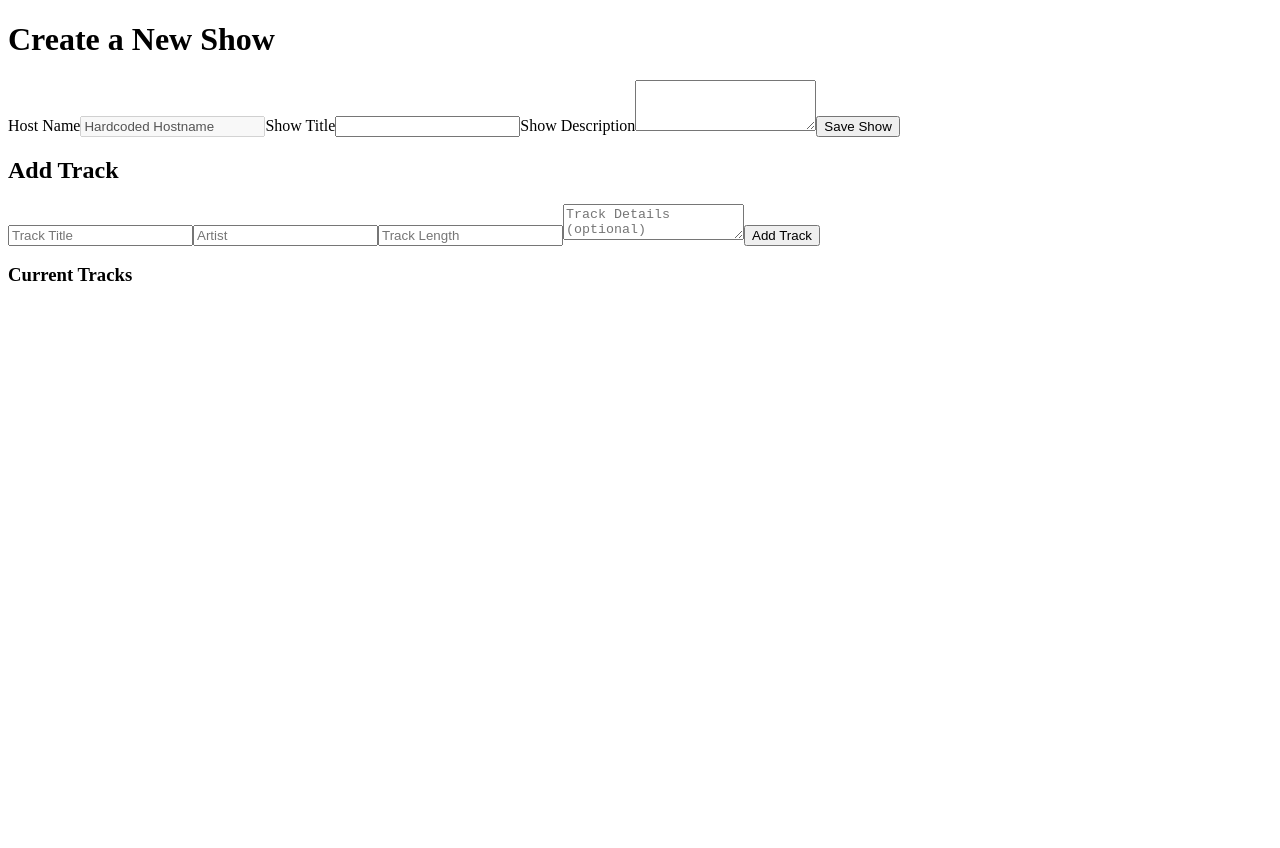
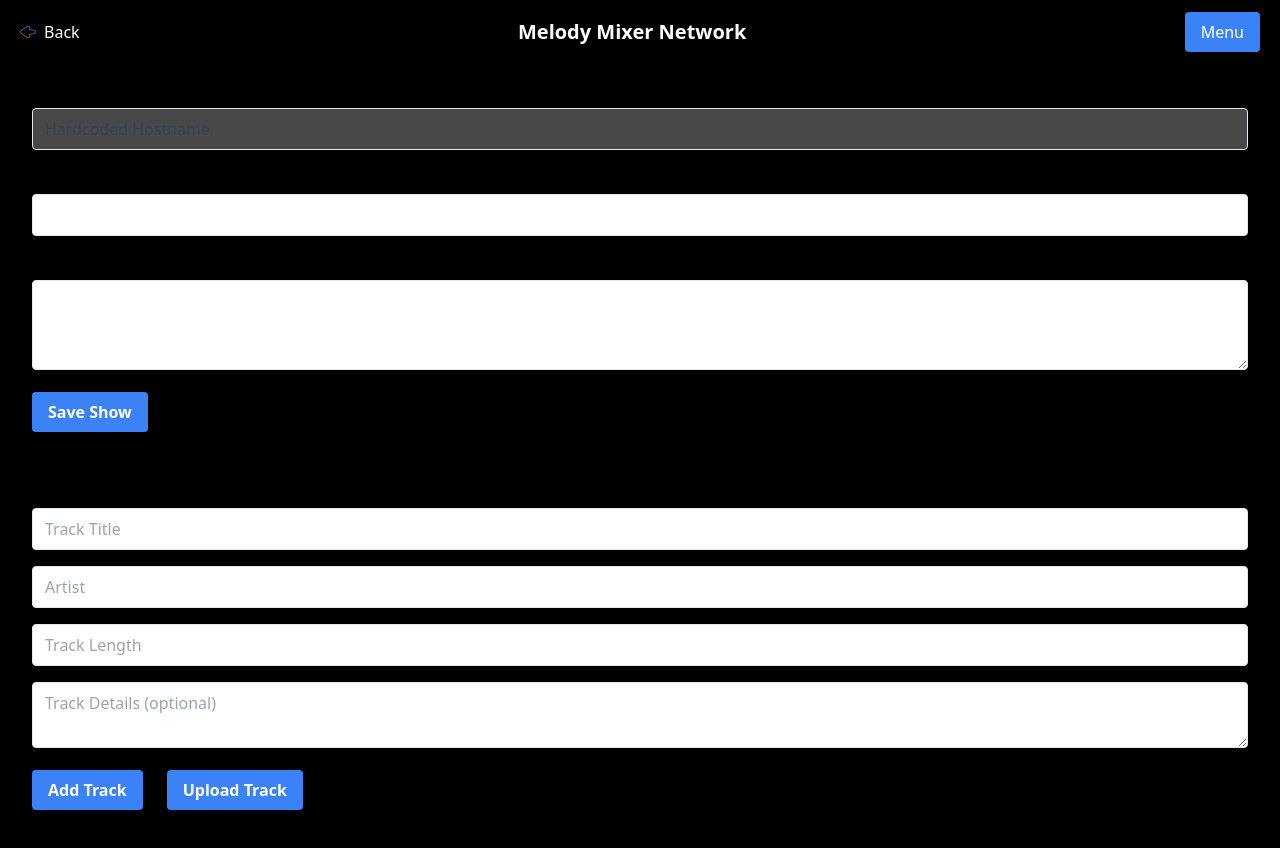
Before and after one commit to rpoole444/melodyMixerNetwork, a Next.js app: page /CreateShow in a window 1280 px wide. Shown: the top 848 px of the page. Before the commit the page ends 800 px from the top, so only its background shows below. Built offline with nearby package versions, Linux system fonts and the light colour scheme.

Commit message:
Get Contextapi state management setup!

```diff
--- a/src/components/LoginComponent.tsx
+++ b/src/components/LoginComponent.tsx
@@ -1,5 +1,7 @@
 import { useState, FormEvent } from 'react';
 import { useMutation } from 'react-query';
+import { useUser } from '@/contexts/UserContext';
+
 
 interface LoginComponentProps {
   onLoginSuccess: () => void;
@@ -8,6 +10,7 @@ interface LoginComponentProps {
 const LoginComponent: React.FC<LoginComponentProps> = ({ onLoginSuccess }) => {
   const [email, setEmail] = useState<string>('');
   const [password, setPassword] = useState<string>('');
+  // const { login }:any = useUser();
 
   // Define the mutation for the login process
   const loginMutation = useMutation(async () => {
@@ -33,17 +36,21 @@ const LoginComponent: React.FC<LoginComponentProps> = ({ onLoginSuccess }) => {
   //   onError: (error: Error) => {
   //     alert(error.message);
   //   }
+  // console.log('Login successful:', data);
+      onLoginSuccess();
   });
 
   const handleLogin = (e: FormEvent<HTMLFormElement>) => {
     e.preventDefault();
     loginMutation.mutate(); // Trigger the mutation
+    // login()
   };
 
   return (
-    <div className="bg-white shadow-md rounded px-8 pt-6 pb-8 mb-4 flex flex-col h-1/3 w-1/2 justify-center items-center ">
+    <div className="bg-white shadow-md rounded px-8 pt-6 mt-40 pb-8 mb-4 flex flex-col h-1/3 w-1/3 justify-center items-center ">
       <form onSubmit={handleLogin}>
         <div className="mb-4">
+          <h2 className="block text-black text-sm font-bold mb-2"> Log in Here!</h2>
           <label className="block text-black text-sm font-bold mb-2" htmlFor="username">
             Email
           </label>
@@ -85,7 +92,7 @@ const LoginComponent: React.FC<LoginComponentProps> = ({ onLoginSuccess }) => {
             Forgot Password?
           </a>
         <p className="mt-4 text-black">
-          Need an account? <a href="/register" className="text-blue-500 hover:text-blue-700">Register</a>
+          Need an account? <a href="/Registration" className="text-blue-500 hover:text-blue-700">Register</a>
         </p>
       </form>
     </div>
--- /dev/null
+++ b/src/contexts/UserContext.js
@@ -0,0 +1,23 @@
+import React, { createContext, useContext, useState } from 'react';
+
+const UserContext = createContext(null);
+
+export const UserProvider = ({ children }) => {
+  const [user, setUser] = useState(null);
+
+  const login = (userData) => {
+    setUser(userData);
+  };
+
+  const logout = () => {
+    setUser(null);
+  };
+
+  return (
+    <UserContext.Provider value={{ user, login, logout }}>
+      {children}
+    </UserContext.Provider>
+  );
+};
+
+export const useUser = () => useContext(UserContext);
--- a/src/pages/CreateShow.tsx
+++ b/src/pages/CreateShow.tsx
@@ -1,4 +1,6 @@
+import Header from '@/components/Header';
 import { useState } from 'react';
+// import { useUser } from '@/contexts/UserContext'; will update this with network requests
 
 interface Track {
   title: string;
@@ -8,6 +10,7 @@ interface Track {
 }
 
 export default function CreateShow() {
+    // const { user }:any = useUser(); // Accessing the user from context
   const [showTitle, setShowTitle] = useState('');
   const [showDescription, setShowDescription] = useState('');
   const [tracks, setTracks] = useState<Track[]>([]);
@@ -28,6 +31,7 @@ export default function CreateShow() {
 
   const saveShow = () => {
     const showData = {
+      host: "KC & JOE JOE",
       title: showTitle,
       description: showDescription,
       tracks
@@ -36,8 +40,12 @@ export default function CreateShow() {
     // Placeholder for server request
   };
 
+
+  // if (!user) return <div>Please log in to create a show.</div>; // Guard clause for authentication
+
   return (
-    <div className="p-8">
+    <div className="p-8 bg-black h-full">
+      <Header title="Melody Mixer Network" />
       <h1 className="text-2xl font-bold mb-4">Create a New Show</h1>
       <div>
         <label className="block text-sm font-bold mb-2" htmlFor="hostname">Host Name</label>
@@ -101,9 +109,12 @@ export default function CreateShow() {
         <button onClick={addTrack} className="bg-blue-500 hover:bg-blue-700 text-white font-bold py-2 px-4 rounded">
           Add Track
         </button>
+        <button className="ml-6 bg-blue-500 hover:bg-blue-700 text-white font-bold py-2 px-4 rounded">
+          Upload Track
+        </button>
       </div>
       <div className="mt-8">
-        <h3 className="text-lg font-bold">Current Tracks</h3>
+        <h3 className="text-lg font-bold h-full">Current Tracks</h3>
         {tracks.map((track, index) => (
           <div key={index} className="mt-2 p-2 border rounded">
             <p><strong>Title:</strong> {track.title}</p>
--- a/src/pages/_app.tsx
+++ b/src/pages/_app.tsx
@@ -1,12 +1,18 @@
 import type { AppProps } from 'next/app';
+import { UserProvider } from '../contexts/UserContext';
 import { QueryClient, QueryClientProvider } from 'react-query';
+import "../styles/globals.css";
 
 const queryClient = new QueryClient();
 
 function MyApp({ Component, pageProps }: AppProps) {
   return (
     <QueryClientProvider client={queryClient}>
-      <Component {...pageProps} />
+      <UserProvider>
+        <div className="body-bg min-h-screen">
+          <Component {...pageProps} />
+        </div>
+      </UserProvider>
     </QueryClientProvider>
   );
 }
```
